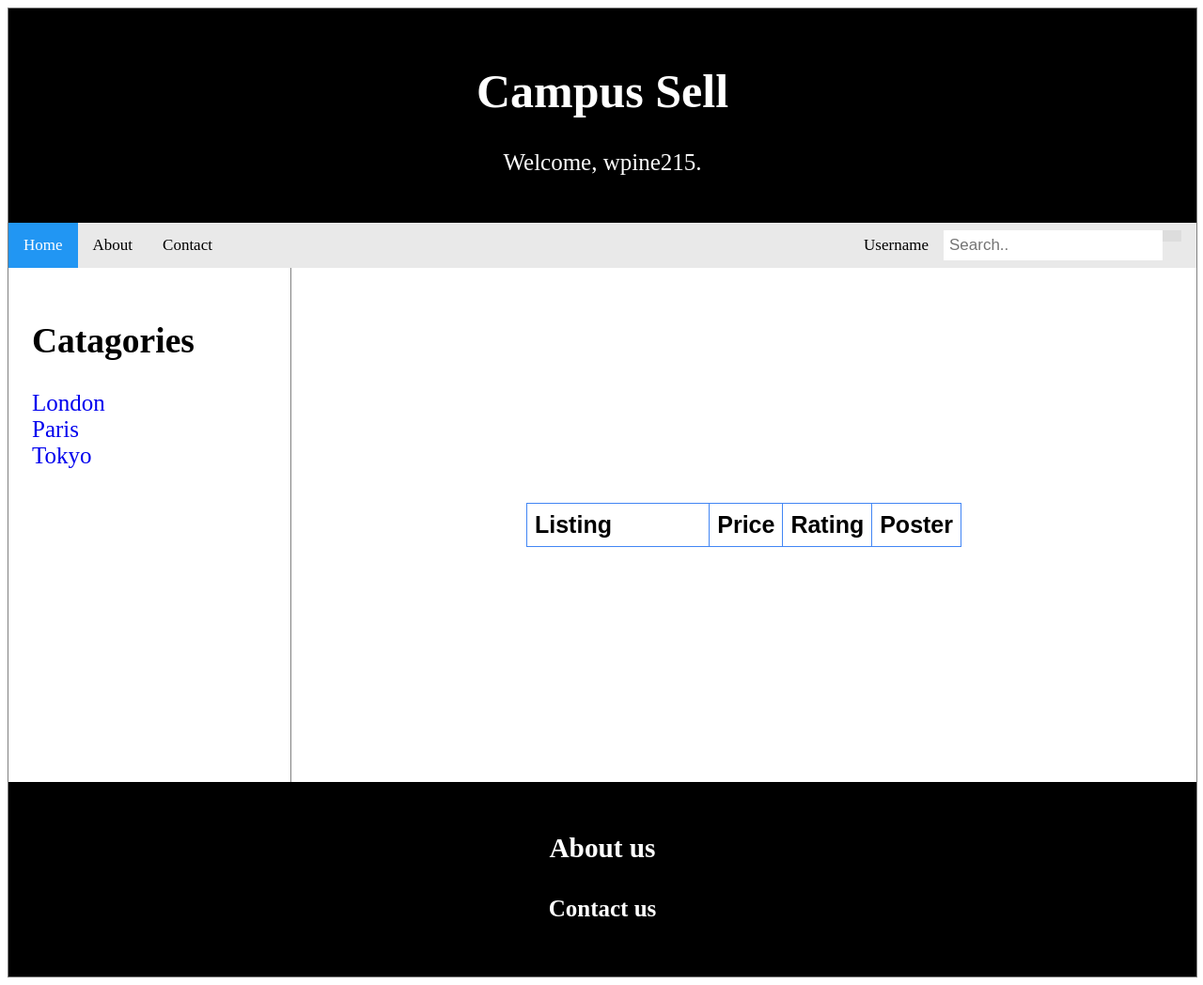
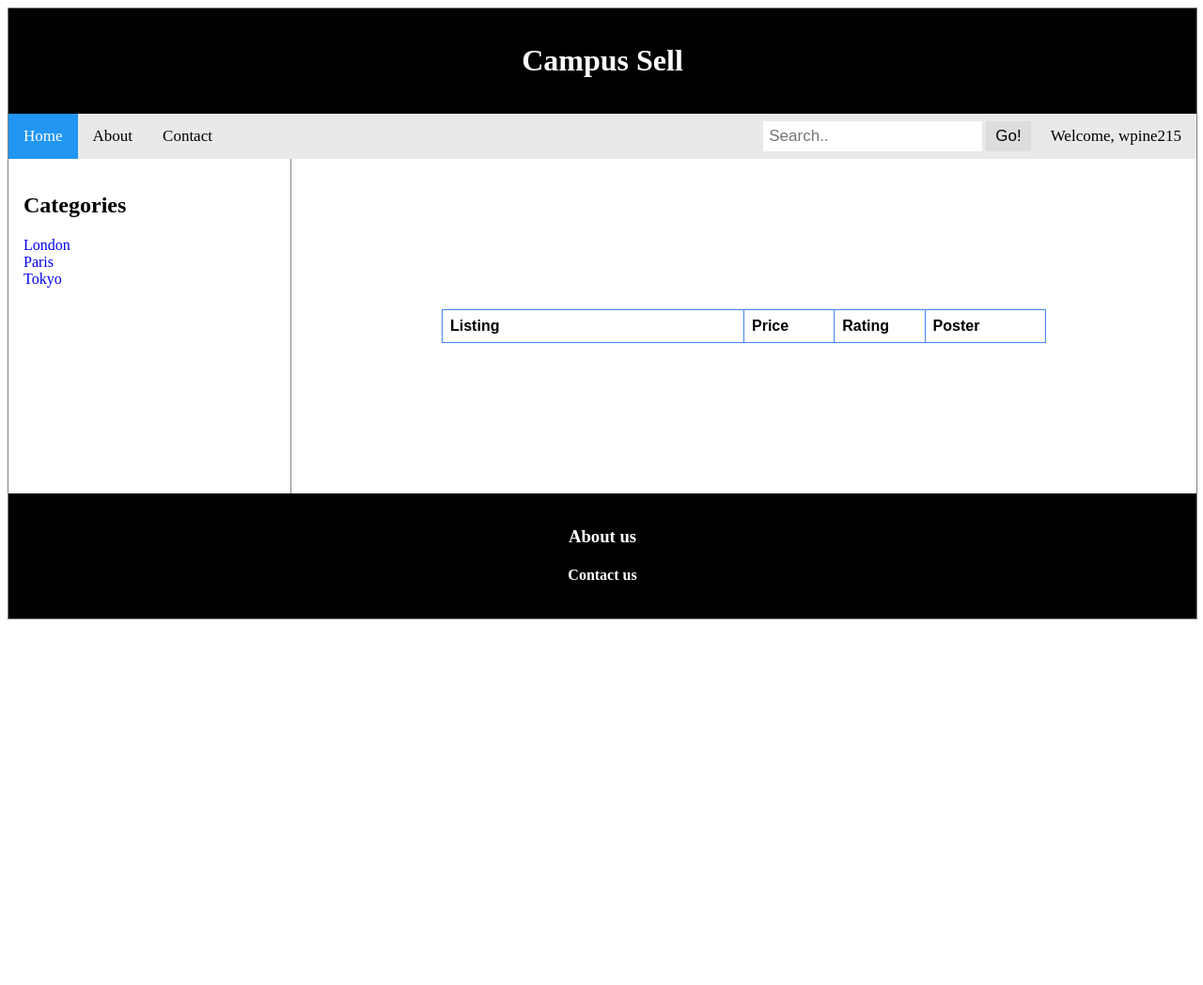
Before and after one commit to justinkwan20/fora, a Django app: page / in a window 1280 px wide. Shown: the whole page at 94% size. After the commit the page ends 659 px from the top, so only its background shows below. Run offline with Django 3.2, Linux system fonts and the light colour scheme; data comes from the database, SQL or seed files in the repository; lists and menus that the app fills with data are empty.

Commit message:
Edited index.html template

```diff
--- a/src/hth2018/web/templates/web/index.html
+++ b/src/hth2018/web/templates/web/index.html
@@ -7,7 +7,7 @@
     div.container {
       width: 100%;
       border: 1px solid gray;
-      font-size: 25px;
+      font-size: 16px;
     }
 
     .topnav {
@@ -36,7 +36,7 @@
     }
 
     .topnav .search-container {
-      float: right;
+      float: left;
     }
 
     .topnav input[type=text] {
@@ -47,10 +47,9 @@
     }
 
     .topnav .search-container button {
-      float: right;
       padding: 6px 10px;
       margin-top: 8px;
-      margin-right: 16px;
+      margin-right: 5px;
       background: #ddd;
       font-size: 17px;
       border: none;
@@ -114,24 +113,26 @@
 <div class="container">
   <header>
     <h1>Campus Sell</h1>
-    <p>Welcome, {{ username }}.</p>
   </header>
 
 <div class="topnav">
   <a class="active" href="#home">Home</a>
   <a href="#about">About</a>
   <a href="#contact">Contact</a>
+
+  <div style = "float: right">
   <div class="search-container">
-    <form action="/action_page.php">
+    <form action="#search">
       <input type="text" placeholder="Search.." name="search">
-      <button type="submit"><i class="fa fa-search"></i></button>
-      <a href="Username">Username</a>
+      <button type="submit">Go!</button>
     </form>
   </div>
+  <a href="#usrmenu">Welcome, {{ username }}</a>
+</div>
 </div>
   <nav>
   <ul>
-    <h2> Catagories </h2>
+    <h2> Categories </h2>
     <li><a href="#">London</a></li>
     <li><a href="#">Paris</a></li>
     <li><a href="#">Tokyo</a></li>
```
Also changed, not shown: src/hth2018/web/templates/web/newlisting.html (added, +37 -0 lines).
